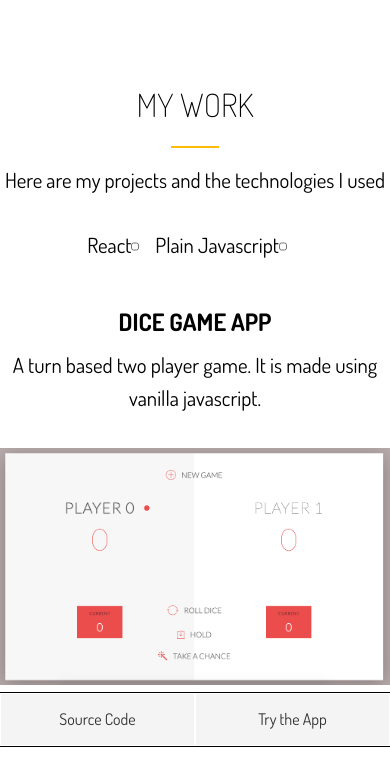
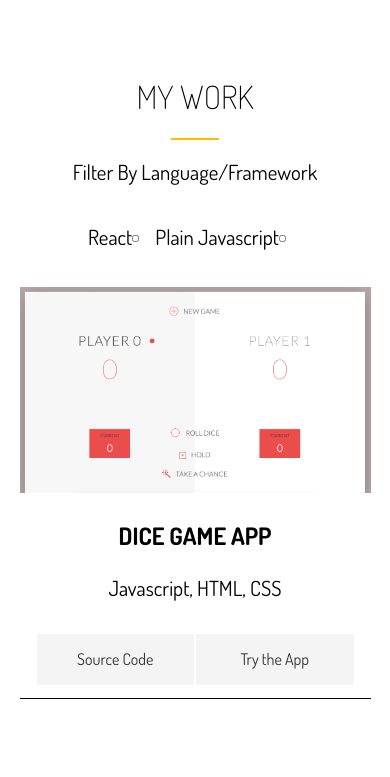
Before and after one commit to Edvardunsvag/Edvard-Portifolio, a React (Create React App) app: page / in a window 390 px wide. Shown: the part 1161-1938 px from the top of the page. Built offline with nearby package versions, Linux system fonts and the light colour scheme.

Commit message:
fixed some responsive

```diff
--- a/src/App.css
+++ b/src/App.css
@@ -1,7 +1,7 @@
 @charset "UTF-8";
 .container {
     max-width: 1280px;
-    padding: 0 10rem;
+    width: 90%;
     margin: auto;
     overflow: hidden;
 }
@@ -87,14 +87,44 @@ input[class^='btn-']:hover {
 }
 
 .item-image {
-    height: auto;
-    width: auto;
-    border-bottom: 0.5px solid;
+    position: relative;
+    overflow: hidden;
+    display: block;
+    height: 12.9rem;
+    width: 100%;
 }
-.item-image .image {
+.item-image image {
+    position: absolute;
+    top: 0px;
+    left: 0px;
     width: 100%;
     height: 100%;
-    background-size: cover;
+    object-fit: cover;
+    object-position: center center;
+}
+
+.item-text {
+    display: grid;
+    grid-template-rows: auto auto 1fr auto;
+}
+
+.item-text-info {
+    margin-top: 1rem;
+    display: block;
+    padding: 0 1rem;
+    margin-bottom: 1rem;
+    text-align: center;
+}
+
+.item-text-description {
+    margin-top: 1rem;
+    margin-bottom: 0;
+    display: flex;
+    justify-content: center;
+    align-items: center;
+}
+.item-text-category {
+    font-size: 1.3rem;
 }
 
 html {
@@ -196,10 +226,14 @@ img {
 
 #work-a .item-info {
     display: flex;
-    flex-direction: row;
-    flex-wrap: nowrap;
+    justify-content: space-between;
+    align-items: center;
+    padding: 0.75rem 1rem;
+    border-bottom-left-radius: 0.375rem;
+    border-bottom-right-radius: 0.375rem;
 }
 #work-a .item-info a {
+    position: relative;
     display: flex;
     margin: 1px;
     flex: 1;
@@ -237,7 +271,7 @@ img {
     }
 }
 
-@media (max-width: 500px) {
+@media (max-width: 789px) {
     #header-home {
         height: 15rem;
         border-bottom: 3px solid;
@@ -283,3 +317,11 @@ img {
         margin-bottom: 2rem;
     }
 }
+
+@media (min-width: 1189px) {
+    .items {
+        display: grid;
+        grid-template-columns: repeat(3, 1fr);
+        grid-gap: 3rem;
+    }
+}
--- a/src/Components/Project.js
+++ b/src/Components/Project.js
@@ -2,16 +2,19 @@ import React from 'react';
 
 export default function Project(props) {
     const { img, gitHub, src, name, description } = props;
+
     return (
         <div className='item'>
-            <div className='item-text'>
-                <div className='item-text-wrap'>
-                    <h2 className='item-text-title'>{name}</h2>
-                    <p className='item-text-category lead'>{description}</p>
-                </div>
-            </div>
             <div className='item-image'>
                 <img src={img} alt='' className='image' />
+            </div>
+            <div className='item-text'>
+                <div className='item-text-info'>
+                    <h2 className='item-text-title'>{name}</h2>
+                    <div className='item-text-description'>
+                        <p className='item-text-category'>{description}</p>
+                    </div>
+                </div>
             </div>
             <div className='item-info'>
                 <a href={gitHub} className='btn-light'>
--- a/src/Components/ProjectContainer.js
+++ b/src/Components/ProjectContainer.js
@@ -47,9 +47,7 @@ export default function ProjectContainer() {
             <div className='container'>
                 <h2 className='section-title'>My Work</h2>
                 <div className='bottom-line'></div>
-                <p className='lead'>
-                    Here are my projects and the technologies I used
-                </p>
+                <p className='lead'>Filter By Language/Framework</p>
                 <div className='form-group lead'>
                     <label htmlFor=''>React</label>
                     <input
--- a/src/data.js
+++ b/src/data.js
@@ -14,8 +14,7 @@ const data = [
             name: 'Dice Game App',
             gitHub: 'https://github.com/Edvardunsvag/Dice-Game',
             src: 'https://rolling-wild.herokuapp.com/',
-            description:
-                'A turn based two player game. It is made using vanilla javascript.',
+            description: 'Javascript, HTML, CSS',
             react: false,
             plainJavascript: true,
         },
@@ -30,8 +29,7 @@ const data = [
             gitHub: 'https://github.com/Edvardunsvag/Budget-calculator',
             src: 'https://edvard-budget-calculator.netlify.app/',
             react: true,
-            description:
-                'An app for keeping track of your budget. Made using react hooks.',
+            description: 'React, HTML, CSS',
             plainJavascript: false,
         },
     },
@@ -44,8 +42,7 @@ const data = [
             name: 'Bar Filtering App',
             gitHub: 'https://github.com/Edvardunsvag/Barer-I-Oslo',
             src: 'https://barer-i-oslo.netlify.app/',
-            description:
-                'Find the bar best suited for you. Made using context-API and classes.',
+            description: 'React, HTML, CSS',
             react: true,
             plainJavascript: false,
         },
@@ -59,8 +56,7 @@ const data = [
             name: 'Todo List',
             gitHub: 'https://github.com/Edvardunsvag/todo-list',
             src: 'https://edvard-todo-list.netlify.app/',
-            description:
-                'A simple todo-list. Made using bootstrap and classes.',
+            description: 'React, HTML, CSS',
             react: true,
             plainJavascript: false,
         },
@@ -74,7 +70,7 @@ const data = [
             name: 'My Portifolio',
             gitHub: 'https://github.com/Edvardunsvag/Edvard-Portifolio',
             src: 'https://edvard-portifolio.netlify.app/',
-            description: 'This website. Used hooks.',
+            description: 'React, HTML, CSS',
             react: true,
             plainJavascript: false,
         },
```
